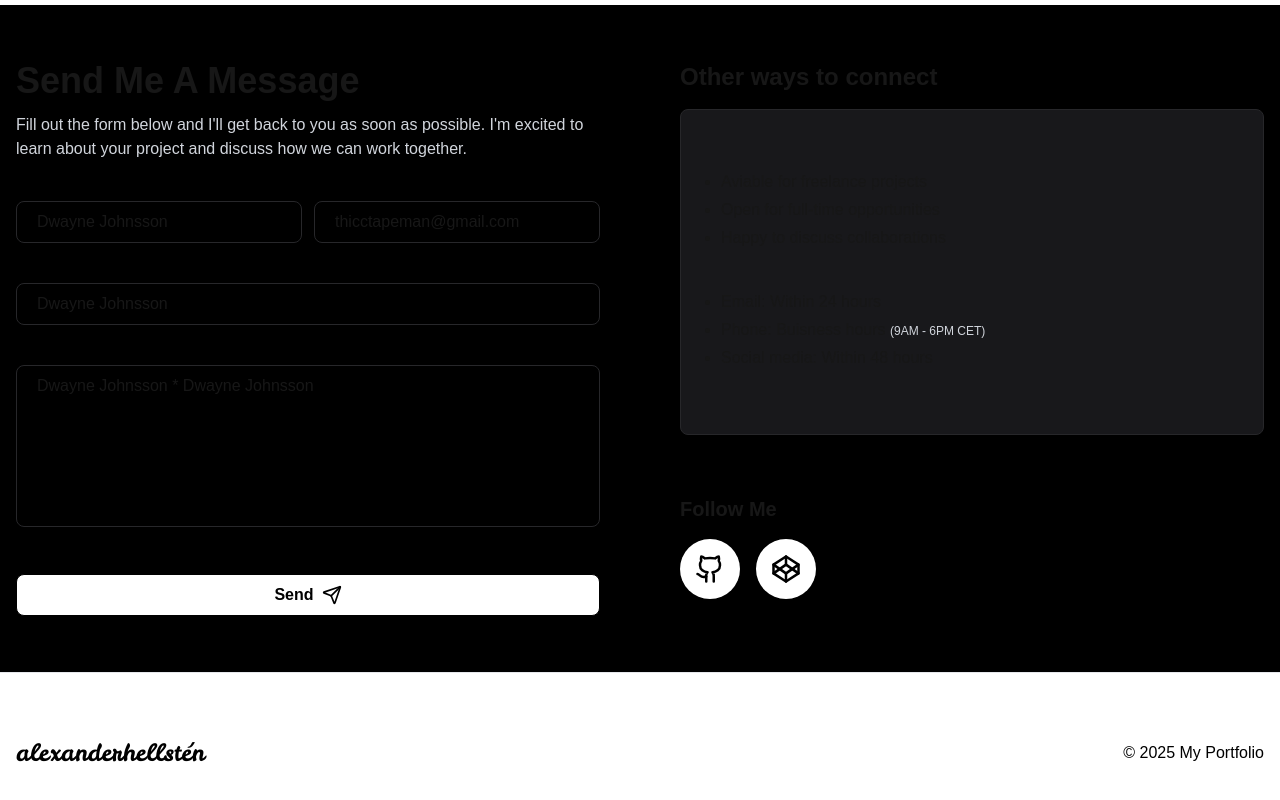
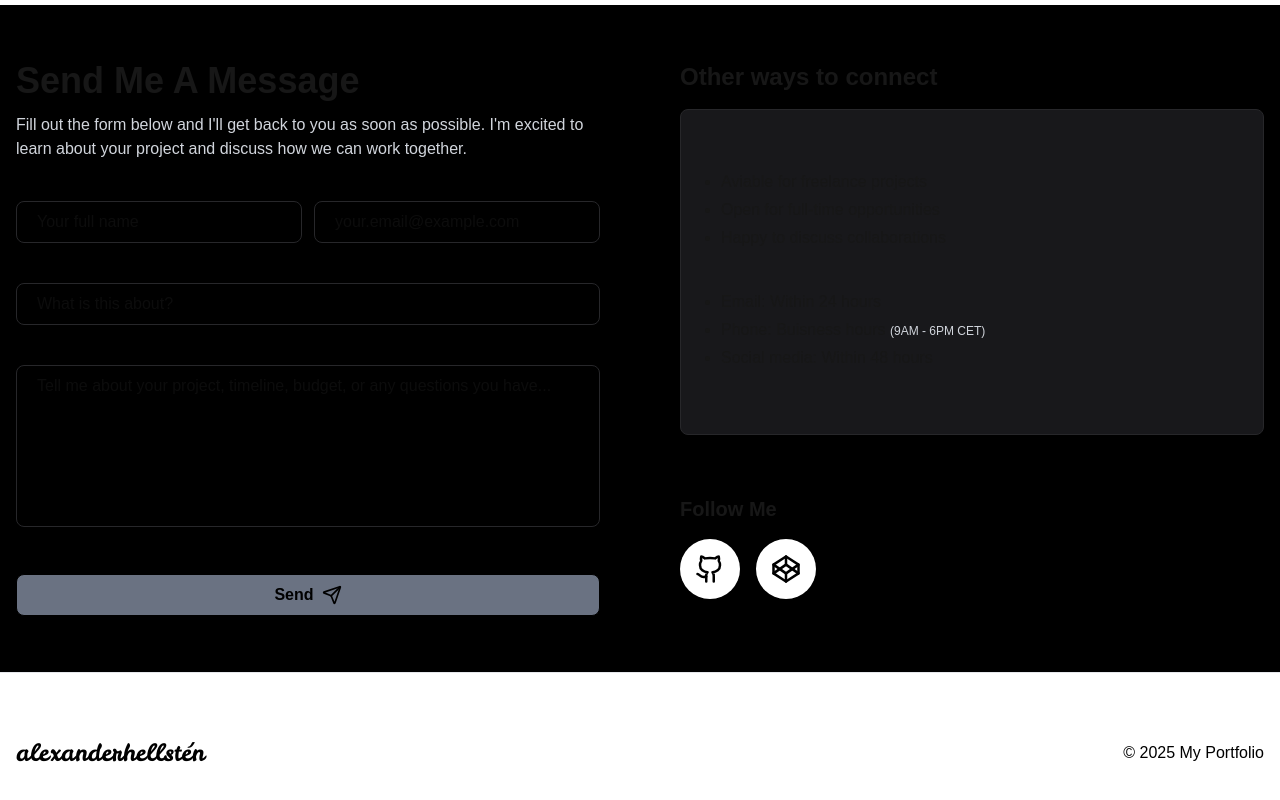
Before and after one commit to ThiccTapeman/alexanderhellsten.se, a Next.js app: page /contact in a window 1280 px wide. Shown: the part 897-1697 px from the top of the page. Built offline with nearby package versions, Linux system fonts and the light colour scheme.

Commit message:
Removed debug from ContactForm

```diff
--- a/src/app/contact/partials/contact.js
+++ b/src/app/contact/partials/contact.js
@@ -14,7 +14,7 @@ export default function Contact() {
               possible. I&apos;m excited to learn about your project and discuss
               how we can work together.
             </p>
-            <ContactForm debug></ContactForm>
+            <ContactForm></ContactForm>
           </div>
           <div className="w-full">
             <h2 className="text-2xl font-bold mb-4">Other ways to connect</h2>
```
